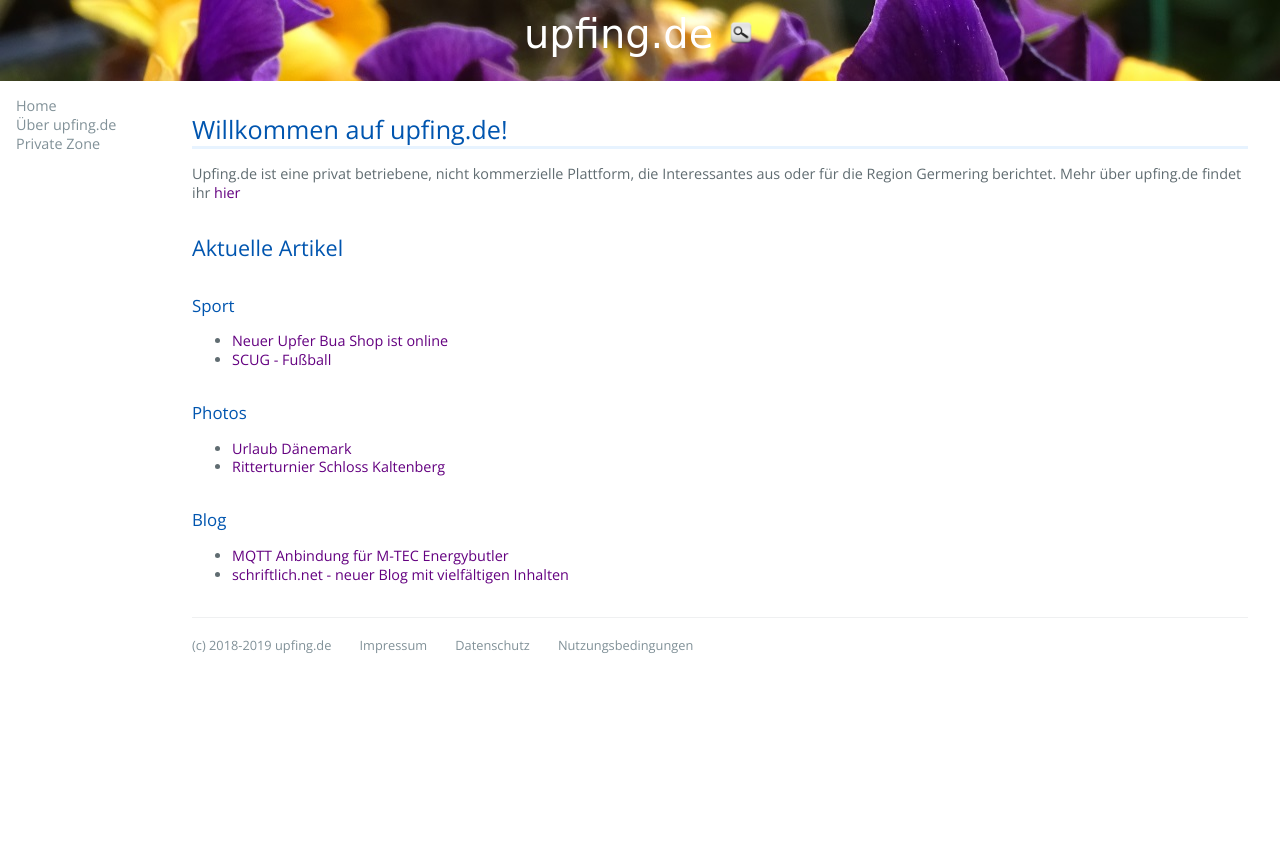
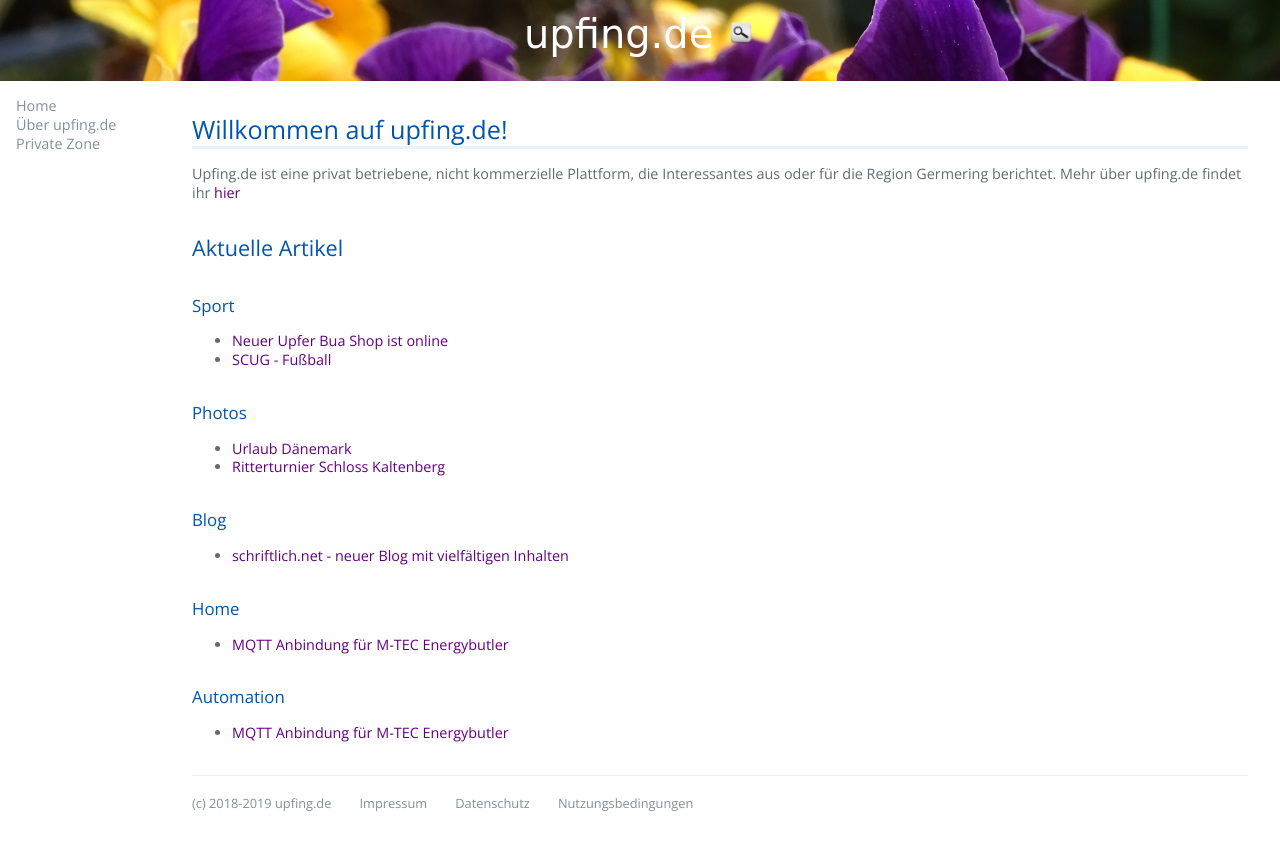
Before and after one commit to croedel/upfing, a Jekyll site: the page built from README.md, in a window 1280 px wide. Shown: the top 850 px of the page. Built offline with Jekyll 4.4.1, drawn with Linux system fonts in a browser that asks for light colours; our own code applies the rules of GitHub Pages for plain Markdown files; the repository's description, which GitHub fills in, is left out.

Commit message:
Update 2024-01-10-MTEC-PV.md

```diff
--- a/_posts/2024-01-10-MTEC-PV.md
+++ b/_posts/2024-01-10-MTEC-PV.md
@@ -1,6 +1,6 @@
 ---
 title: "MQTT Anbindung für M-TEC Energybutler"
-categories: Blog
+categories: Home Automation
 ---
 
 Ein Tip für alle, die eine PV Anlage mit einem Inverter/Speicher der Fa. M-TEC betreiben:
```
